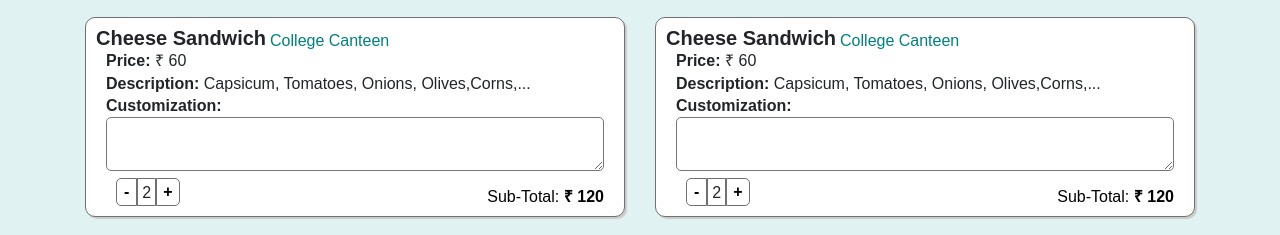
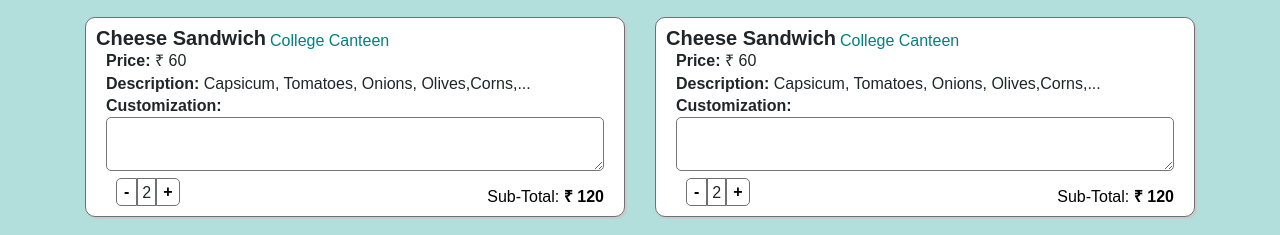
Before and after one commit to shashank151299/ccfoWeb, a plain HTML site: page carts.html in a window 1280 px wide. Shown: the part 108-343 px from the top of the page. Drawn offline with nearby package versions, Linux system fonts and the light colour scheme.

Commit message:
cart bgcolor change

```diff
--- a/css/carts.css
+++ b/css/carts.css
@@ -1,7 +1,7 @@
 body {
   font-family: sans-serif;
   transition: background-color 0.4s;
-  background-color: #e0f2f1;
+  background-color: #b2dfdb;
 }
 
 .sidenav {
```
